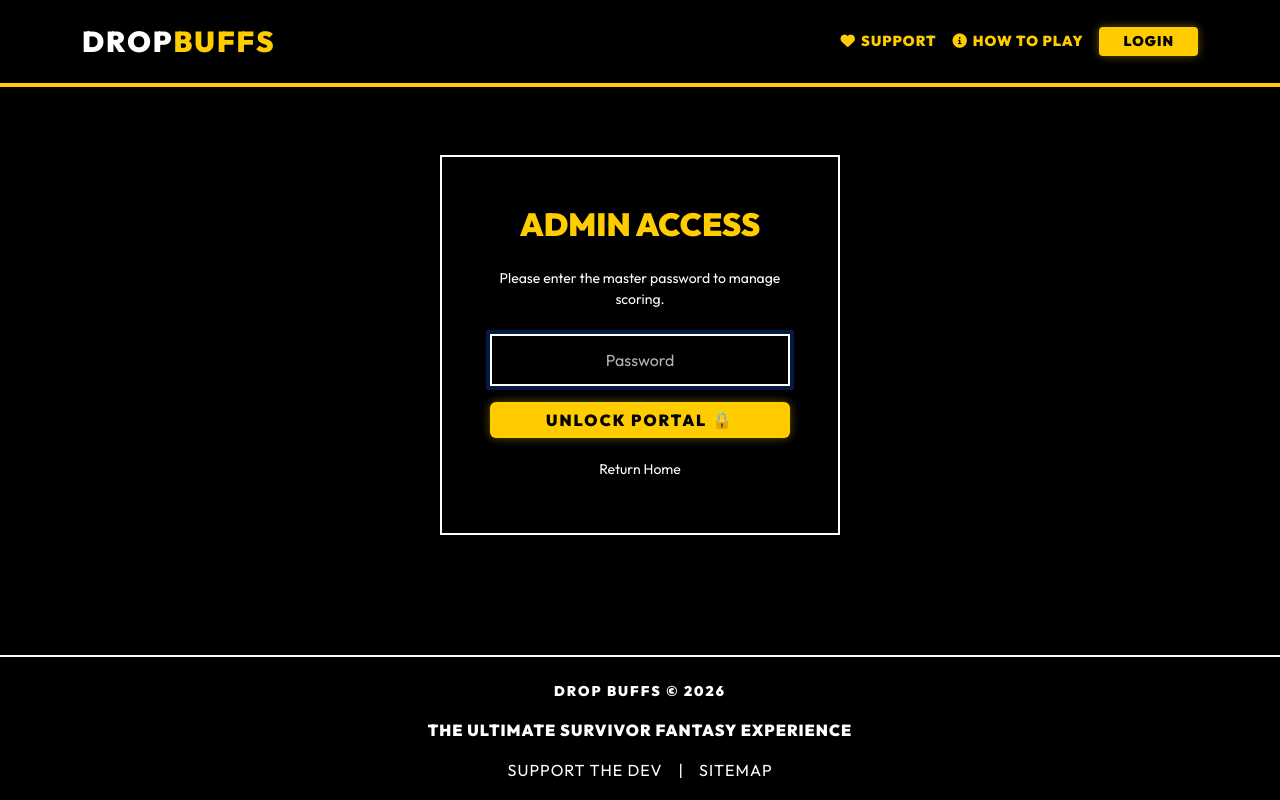
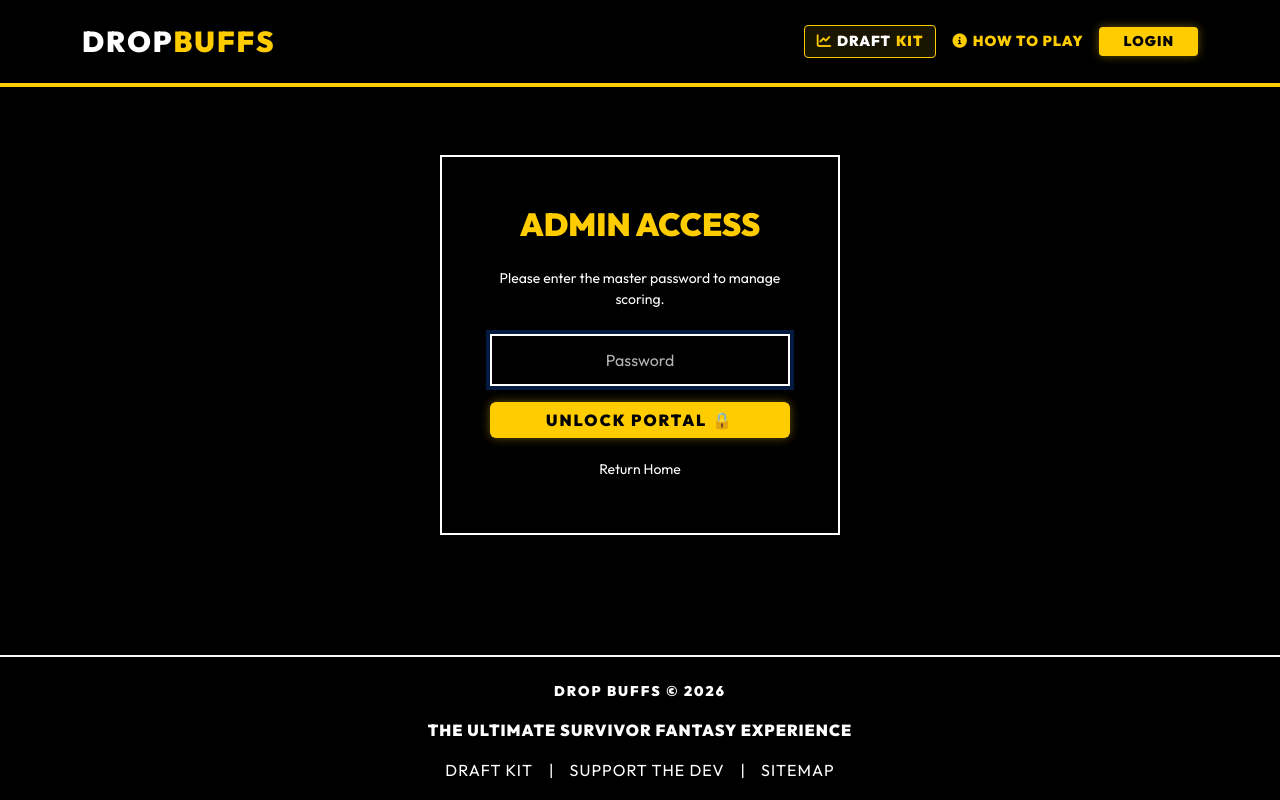
Before and after one commit to ktwom22/survivor, a Flask app: page /admin/scoring in a window 1280 px wide. Run offline with Flask 3, Linux system fonts and the light colour scheme.

Commit message:
player id

```diff
--- a/templates/layout.html
+++ b/templates/layout.html
@@ -107,6 +107,19 @@
         }
         .how-to-link:hover { opacity: 0.8; }
 
+        /* New Draft Kit Link Style */
+        .draft-kit-link {
+            background: rgba(255, 204, 0, 0.1);
+            border: 1px solid var(--accent);
+            padding: 5px 12px;
+            border-radius: 4px;
+            transition: all 0.3s ease;
+        }
+        .draft-kit-link:hover {
+            background: var(--accent);
+            color: #000 !important;
+        }
+
         .pro-card {
             background: var(--card-bg);
             border: 2px solid var(--border);
@@ -128,7 +141,6 @@
         .ls-2 { letter-spacing: 2px; }
         .text-accent { color: var(--text-accent) !important; }
 
-        /* ACCESSIBILITY: Removed !important from opacity to ensure text remains readable */
         .text-white-50, .text-muted, .small, p, span, .lead {
             color: #ffffff !important;
         }
@@ -191,17 +203,17 @@
                 DROP<span class="text-accent">BUFFS</span>
             </a>
 
-            <div class="d-flex align-items-center gap-3">
-                <a href="https://buymeacoffee.com/dropbuffs" target="_blank" class="how-to-link uppercase ls-1 d-none d-md-flex">
-                    <i class="fas fa-heart"></i> Support
+            <div class="d-flex align-items-center gap-2 gap-md-3">
+                <a href="{{ url_for('draft_trends') }}" class="how-to-link draft-kit-link uppercase ls-1">
+                    <i class="fas fa-chart-line"></i> <span class="d-none d-sm-inline">Draft</span> Kit
                 </a>
 
-                <a href="#" class="how-to-link uppercase ls-1" data-bs-toggle="modal" data-bs-target="#howToPlayModal">
+                <a href="#" class="how-to-link uppercase ls-1 d-none d-md-flex" data-bs-toggle="modal" data-bs-target="#howToPlayModal">
                     <i class="fas fa-info-circle"></i> How to Play
                 </a>
 
                 {% if session.user_id %}
-                    <a href="/" class="btn btn-outline-light btn-sm fw-900 uppercase ls-1 px-3">Home</a>
+                    <a href="/" class="btn btn-outline-light btn-sm fw-900 uppercase ls-1 px-3 d-none d-sm-block">Home</a>
                     <a href="{{ url_for('logout') }}" class="btn btn-outline-danger btn-sm fw-900 uppercase ls-1 px-3" style="color: #ff4444 !important; border-color: #ff4444 !important; border-width: 2px;">Logout</a>
                 {% else %}
                     <a href="{{ url_for('login') }}" class="btn btn-accent btn-sm fw-900 uppercase ls-1 px-4">Login</a>
@@ -230,6 +242,8 @@
         <p class="text-white fw-900 x-small uppercase ls-1">The Ultimate Survivor Fantasy Experience</p>
 
         <div class="d-flex justify-content-center gap-3 mt-2">
+            <a href="{{ url_for('draft_trends') }}" class="text-white-50 x-small uppercase ls-1 text-decoration-none">Draft Kit</a>
+            <span class="text-white-50 x-small">|</span>
             <a href="https://buymeacoffee.com/dropbuffs" target="_blank" class="text-white-50 x-small uppercase ls-1 text-decoration-none">
                  Support the Dev
             </a>
@@ -291,7 +305,9 @@
                     </div>
 
                     <div class="mt-4 p-3 border border-secondary text-center">
-                        <p class="x-small mb-2">Drop Buffs is a fan project. If you're enjoying the game, consider supporting the server costs.</p>
+                        <p class="x-small mb-2 text-white">Scout the competition before you draft!</p>
+                        <a href="{{ url_for('draft_trends') }}" class="btn btn-accent btn-sm fw-900 uppercase mb-2">Open Draft Kit</a>
+                        <br>
                         <a href="https://buymeacoffee.com/dropbuffs" target="_blank" class="btn btn-outline-light btn-sm fw-900">Buy a Coffee</a>
                     </div>
                 </div>
```
